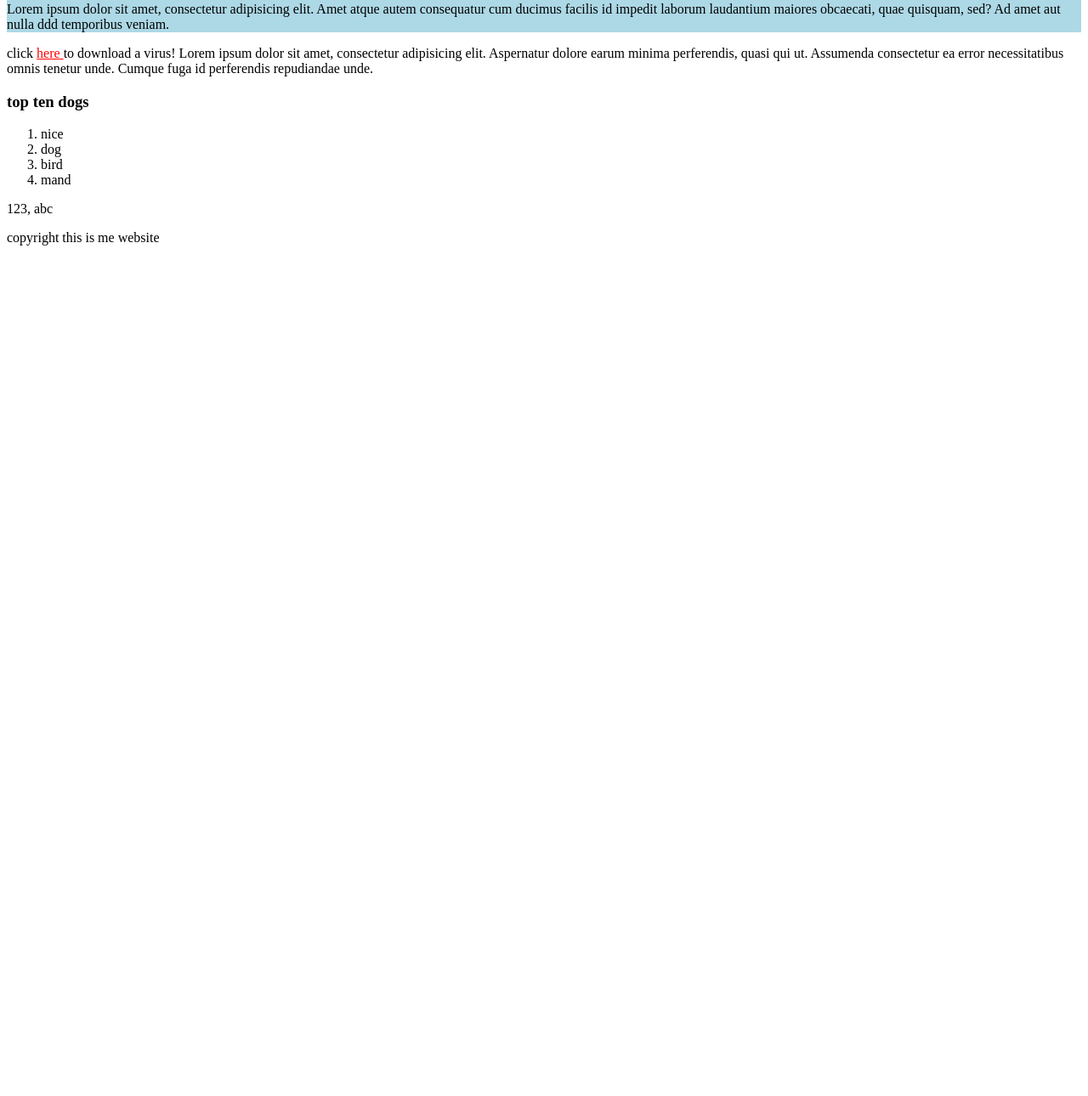
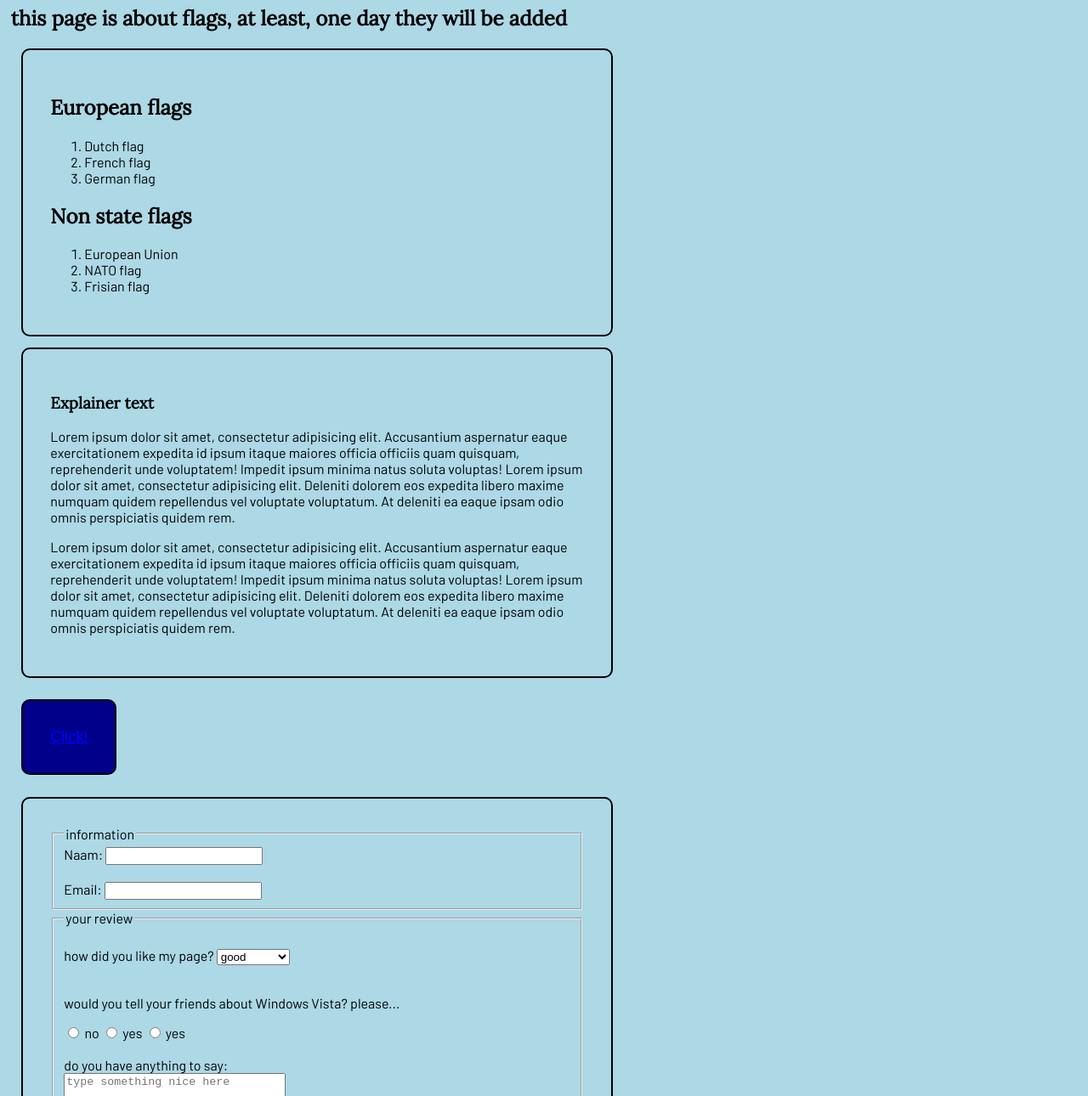
Before and after one commit to wpeckelsen/html-css-project, a plain HTML site: page index.html in a window 1280 px wide. Shown: the part 78-1368 px from the top of the page at 85% size. Before the commit the page ends 800 px from the top, so only its background shows below. Drawn offline with Linux system fonts and the light colour scheme.

Commit message:
complete overhaul

```diff
--- a/index.html
+++ b/index.html
@@ -3,35 +3,112 @@
 <head>
     <link rel="stylesheet" href="styles.css">
     <meta charset="UTF-8">
-    <title>Github test</title>
+    <title>Flags</title>
 </head>
+
 <body>
+<h1>Welcome to my Geo City page</h1>
+<h2>this page is about flags, at least, one day they will be added</h2>
 
-<div id="div1">
-<h1> test test test</h1>
-<p>Lorem ipsum dolor sit amet, consectetur adipisicing elit. Amet atque autem consequatur cum ducimus facilis id impedit laborum laudantium maiores obcaecati, quae quisquam, sed? Ad amet aut nulla ddd
-    temporibus veniam.</p>
-</div>
 
-<p>click <a href="virus.com">here </a> to download a virus! Lorem ipsum dolor sit amet, consectetur adipisicing elit. Aspernatur dolore earum minima perferendis, quasi qui ut. Assumenda consectetur ea error necessitatibus omnis tenetur unde. Cumque fuga id perferendis repudiandae unde.</p>
+<div class="div-element">
+<h2> European flags</h2>
+    <ol>
+        <li>Dutch flag</li>
+        <li>French flag</li>
+        <li>German flag</li>
+    </ol>
 
-<div>
-    <h3>top ten dogs</h3>
+    <h2>Non state flags</h2>
     <ol>
-        <li>nice</li>
-        <li>dog</li>
-        <li>bird</li>
-        <li>mand</li>
+        <li>European Union</li>
+        <li>NATO flag</li>
+        <li>Frisian flag</li>
     </ol>
 </div>
 
-<div>
-    <p>123, abc</p>
+<div id="explainer-text">
+    <h3> Explainer text</h3>
+  <span id="p1">  <p>Lorem ipsum dolor sit amet, consectetur adipisicing elit. Accusantium aspernatur eaque exercitationem
+        expedita id ipsum itaque maiores officia officiis quam quisquam, reprehenderit unde voluptatem! Impedit
+        ipsum minima natus soluta voluptas! Lorem ipsum dolor sit amet, consectetur adipisicing elit. Deleniti dolorem
+        eos expedita libero maxime numquam quidem repellendus vel voluptate voluptatum. At deleniti ea eaque ipsam odio
+        omnis perspiciatis quidem rem.   </p>
+      </span>
+
+    <span id="p2">
+      <p> Lorem ipsum dolor sit amet, consectetur adipisicing elit. Accusantium aspernatur eaque exercitationem
+        expedita id ipsum itaque maiores officia officiis quam quisquam, reprehenderit unde voluptatem! Impedit
+        ipsum minima natus soluta voluptas! Lorem ipsum dolor sit amet, consectetur adipisicing elit. Deleniti dolorem
+        eos expedita libero maxime numquam quidem repellendus vel voluptate voluptatum. At deleniti ea eaque ipsam odio
+        omnis perspiciatis quidem rem.
+        </p>
+    </span>
 </div>
 
 
+<button type="button" class="button">
+    <a href="https://www.google.nl" target="_blank">Click!</a></button>
 
 
+<form onsubmit="javascript-hier" class="form-1">
+
+
+    <fieldset>
+        <legend>information</legend>
+
+        <label for="naam">Naam:</label>
+        <input type="text" id="naam" name="naam"/>
+        <br><br>
+        <label for="email">Email:</label>
+        <input type="email" id="email" name="email"/>
+    </fieldset>
+
+    <fieldset>
+        <legend>your review</legend>
+        <br>
+        <label for="hoe-recept-gevonden">how did you like my page?</label>
+        <select id="hoe-recept-gevonden" name="hoe-recept-gevonden">
+            <option value="Anders">good</option>
+            <option value="aivd">excellent</option>
+            <option value="Rutte">hello world</option>
+        </select>
+
+        <br><br>
+
+        <p>would you tell your friends about Windows Vista? please...</p>
+        <input type="radio" id="try-no" name="try-windows">
+        <label for="try-no">no</label>
+
+        <input type="radio" id="try-yes" name="try-windows">
+        <label for="try-yes">yes</label>
+
+        <input type="radio" id="try-maybe" name="try-windows">
+        <label for="try-maybe">yes</label>
+
+
+        <br><br>
+
+        <label for="remarks">do you have anything to say:</label>
+
+        <br>
+
+        <textarea name="remarks" placeholder="type something nice here" id="remarks" cols="30" rows="10"></textarea>
+
+        <br><br>
+
+        <input type="checkbox" id="newsletter" name="newsletter-checker" checked="true">
+        <label for="newsletter">I hereby consent to give away my passwords</label>
+
+        <br><br>
+
+        <button type="submit"> Send! </button>
+    </fieldset>
+
+</form>
+</footer>
 </body>
-<footer><p>copyright this is me website</p></footer>
+<footer class="footer">
+    <p>copyright. this is my website</p>
+</footer>
 </html>
--- a/styles.css
+++ b/styles.css
@@ -1,4 +1,23 @@
-#div1 {background-color: lightblue}
-a:link {color: red}
+@import url('https://fonts.googleapis.com/css2?family=Barlow&family=Lora&display=swap');
 
-#div1:hover {display: none}
+
+body {background-color: lightblue; font-family: 'Barlow', sans-serif;}
+h1, h2, h3 {color: black; font-family: 'Lora', serif;}
+
+div {border-style: solid; border-width: 2px; border-radius: 10px; border-color: black;
+    max-width: 50%; padding: 2rem; margin: 1%;}
+
+
+#explainer-text {max-width: 50%}
+
+.button {margin: 1%; font-size: 18px; padding: 2rem; border-style: solid; border-width: 2px;
+    border-radius: 10px; border-color: black; background-color: darkblue}
+
+.form-1 {border-style: solid; border-width: 2px; border-radius: 10px; border-color: black;
+    max-width: 50%; padding: 2rem; margin: 1%}
+
+a:link {color: blue;}
+a:visited {color: green}
+a:hover {color: red}
+
+body {margin: 1%}
```
